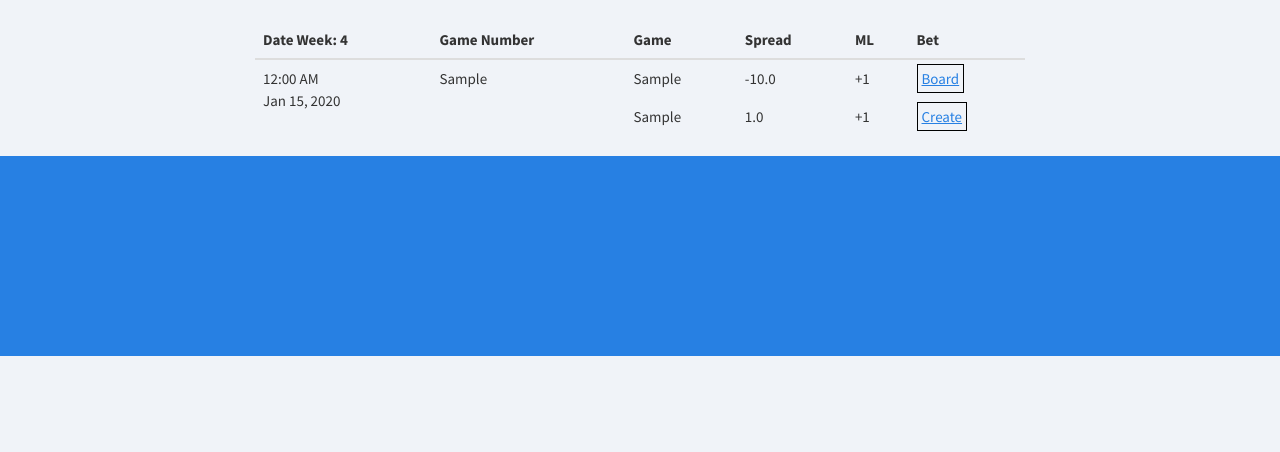
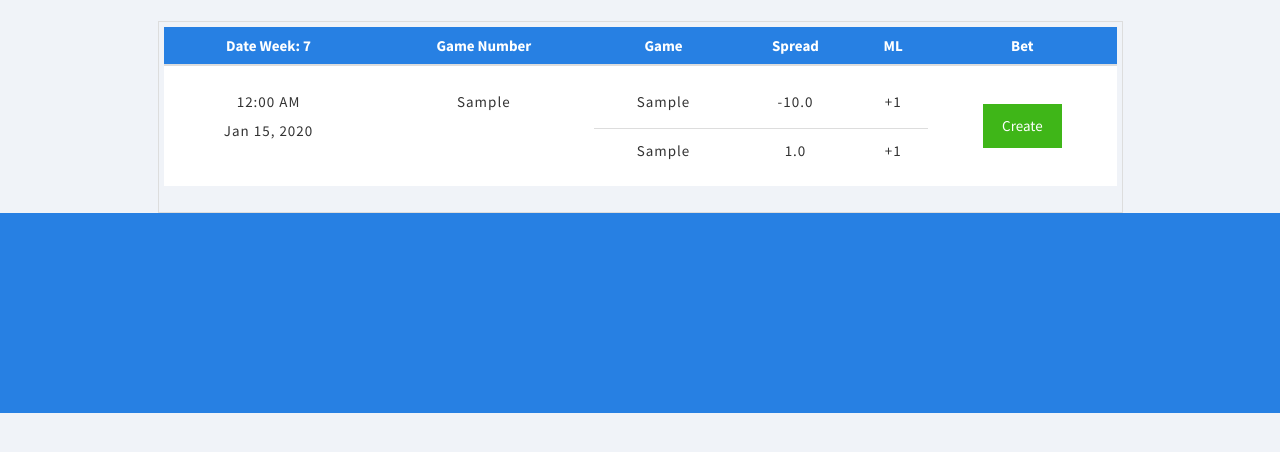
Before and after one commit to jreiher2003/peer_flask, a Flask app: page /nfl/schedule/ in a window 1280 px wide. Shown: the part 52-504 px from the top of the page. Run offline with Flask 2, Linux system fonts and the light colour scheme; tables that the repository leaves empty hold one stand-in row (values such as "Sample post"); some libraries are stand-ins or nearby versions.

Commit message:
Update public board css

```diff
--- a/app/nfl/templates/nfl_schedule.html
+++ b/app/nfl/templates/nfl_schedule.html
@@ -2,66 +2,58 @@
 
 {% block title %}NFL schedule{% endblock title %}
 {% block style %}
-.button {
-    border-style: solid;
-  border-width : 1px 1px 1px 1px;
-  text-decoration : none;
-  padding : 4px;
-  border-color : #000000
-}
-.middlerow {
-     border-top: none !important;
- }
+
 {% endblock %}
 {% block content %}
 <div class="container">
     <div class="row">
-        <div class="col-md-8 col-md-offset-2">
+        <div class="col-md-10 col-md-offset-1">
+            <div class="ptable__board">
                 <table class="table table-border">
-                <thead class="thead-inverse">
+                    <thead class="thead">
                         <tr>
-                        <th>Date Week: 4</th>
-                        <th>Game Number</th>
-                        <th>Game</th>
-                        <th>Spread</th>
-                        <th>ML</th>
-                        <th>Bet</th>
+                            <th class="text-center">Date Week: 7</th>
+                            <th class="text-center">Game Number</th>
+                            <th class="text-center">Game</th>
+                            <th class="text-center">Spread</th>
+                            <th class="text-center">ML</th>
+                            <th class="text-center">Bet</th>
                         </tr>
                     </thead>
-                <tbody>
+                    <tbody class="tbody">
                      {% for d in data %}
-                    {% if d.Date|dateify > dt %}
+                        {#{% if d.Date|dateify > dt %}#}
                         <tr>
-                        <td rowspan="2">{{ d.Date|dateify|game_time }}<br>{{ d.Date|dateify|game_date }}</td>
-                        <td rowspan="2">{{ d.GameKey }}</td>
-                        <td>{{ d.AwayTeam }}</td>
+                            <td rowspan="2" class="text-center"><p class="reg_pboard">{{ d.Date|dateify|game_time }}</p><p class="reg_pboard">{{ d.Date|dateify|game_date }}</p></td>
+                            <td rowspan="2" class="text-center"><p class="reg_pboard">{{ d.GameKey }}</p></td>
+                            <td class="text-center"><p class="pboard">{{ d.AwayTeam }}</p></td>
                             {% if d.PointSpread > 0 %}
-                            <td>{{ d.away_pointspread }}</td>
+                                <td class="text-center"><p class="pboard">{{ d.away_pointspread }}</p></td>
                             {% elif d.PointSpread == 0.0 %}
-                            <td>{{ d.OverUnder_ }}</td>
+                                <td class="text-center"><p class="pboard">{{ d.OverUnder_ }}</p></td>
                             {% else %}
-                            <td>{{ d.OverUnder_ }}</td>
+                                <td class="text-center"><p class="pboard">{{ d.OverUnder_ }}</p></td>
                             {% endif %}
-                        <td>{{ d.away_ml }}</td>
-                        <td><a class="board button" href="{{ url_for('nfl.nfl_public_board') }}">Board</a></td>
+                            <td class="text-center"><p class="pboard">{{ d.away_ml }}</p></td>
+                            <td rowspan="2" class="text-center"><a class="btn btn-success" href="{{ url_for('nfl.nfl_create_bet', game_key=d.GameKey) }}">Create</a></td>
                         </tr>
                         <tr>
-                        <td class="middlerow">{{ d.HomeTeam }}</td>
+                            <td class="middlerow text-center"><p class="bottom_pboard">{{ d.HomeTeam }}</p></td>
                              {% if d.PointSpread > 0 %}
-                            <td class="middlerow">{{ d.OverUnder_ }}</td>
+                                <td class="middlerow text-center"><p class="bottom_pboard">{{ d.OverUnder_ }}</p></td>
                             {% elif d.PointSpread == 0.0 %}
-                            <td class="middlerow">{{ d.even_pointspread }}</td>
+                                <td class="middlerow text-center"><p class="bottom_pboard">{{ d.even_pointspread }}</p></td>
                             {% else %}
-                            <td class="middlerow">{{ d.home_pointspread }}</td>
+                                <td class="middlerow text-center"><p class="bottom_pboard">{{ d.home_pointspread }}</p></td>
                             {% endif %}
-                        <td class="middlerow">{{ d.home_ml }}</td>
-                        <td class="middlerow"><a class="create button" href="{{ url_for('nfl.nfl_create_bet', game_key=d.GameKey) }}">Create</a>
-                        </td>
+                            <td class="middlerow text-center"><p class="bottom_pboard">{{ d.home_ml }}</p></td>
+
                         </tr>
-                     {% endif %}
+                         {#{% endif %}#}
                     {% endfor %}
                     </tbody>
                 </table>
+            </div>
 
         </div>
     </div>
--- a/app/static/css/style.css
+++ b/app/static/css/style.css
@@ -19,3 +19,48 @@ html,body {
 body {
     background: #f0f3f8;
 }
+
+.middlerow {
+     /*border-top: none !important; */
+ }
+ a.btn.btn-success {
+    /*display: block;
+    margin: auto 0;*/
+    margin-top: 30px;
+    margin-bottom:30px;
+ }
+
+ p.pboard {
+    margin-top: 16px;
+    padding-top: 10px;
+    font-size: 1em;
+    line-height: .2em;
+    letter-spacing: 1px;
+    /*border-right: 1px solid grey;*/
+ }
+ p.bottom_pboard {
+    margin-top:12px;
+    margin-bottom: 10px;
+    padding-bottom: 10px;
+    font-size: 1em;
+    line-height: .2em;
+    letter-spacing: 1px;
+ }
+ p.reg_pboard {
+    margin-top: 16px;
+    padding-top: 10px;
+    font-size: 1em;
+    line-height: .2em;
+    letter-spacing: 1px;
+ }
+ div.ptable__board {
+    border: 1px solid #ddd;
+    padding: 5px;
+ }
+thead.thead {
+    background-color: #2780e3;
+    color: #fff;
+}
+tbody.tbody {
+    background-color: #fff;
+}
```
Lines whose indentation alone changed are shown as unchanged.
